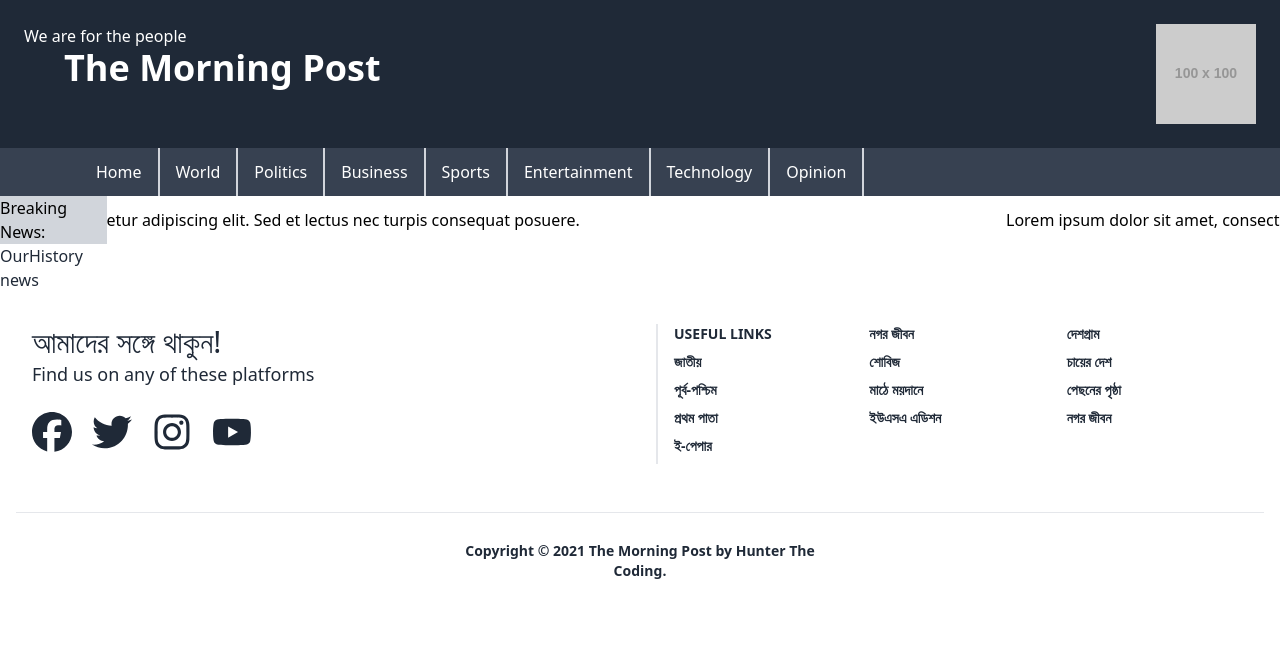
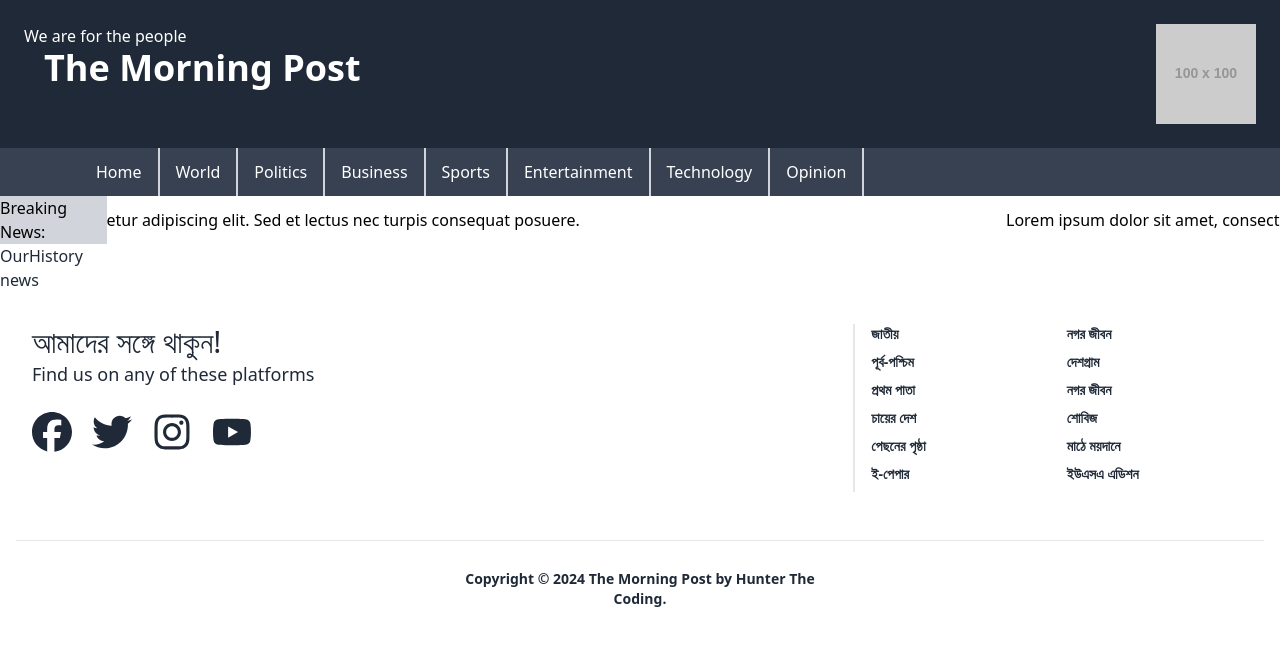
Before and after one commit to HunterTheCoding/The-Morning-Post, a React (Vite) app: page / in a window 1280 px wide. Shown: the top 646 px of the page. Built offline with nearby package versions, Linux system fonts and the light colour scheme.

Commit message:
complete simple Design Footer section

```diff
--- a/src/Components/Navbar/Footer.tsx
+++ b/src/Components/Navbar/Footer.tsx
@@ -29,10 +29,9 @@ const Footer = () => {
                                 </button>
                             </div>
                         </div>
-                        <div className="w-full lg:w-6/12 px-4 ">
-                            <div className="flex flex-wrap items-top mb-6 ">
+                        <div className="w-full lg:w-6/12 px-4">
+                            <div className="flex items-top mb-6">
                                 <div className="w-full lg:w-4/12 px-4 ml-auto border-l-2">
-                                    <span className="block uppercase text-blueGray-500 text-sm font-semibold mb-2">Useful Links</span>
                                     <ul className="list-unstyled">
                                         <li>
                                             <a className="text-blueGray-600 hover:text-blueGray-800 font-semibold block pb-2 text-sm" href="#">জাতীয়</a>
@@ -44,12 +43,24 @@ const Footer = () => {
                                             <a className="text-blueGray-600 hover:text-blueGray-800 font-semibold block pb-2 text-sm" href="#">প্রথম পাতা</a>
                                         </li>
                                         <li>
+                                            <a className="text-blueGray-600 hover:text-blueGray-800 font-semibold block pb-2 text-sm" href="#">চায়ের দেশ</a>
+                                        </li>
+                                        <li>
+                                            <a className="text-blueGray-600 hover:text-blueGray-800 font-semibold block pb-2 text-sm" href="#">পেছনের পৃষ্ঠা</a>
+                                        </li>
+                                        <li>
                                             <a className="text-blueGray-600 hover:text-blueGray-800 font-semibold block pb-2 text-sm" href="#">ই-পেপার</a>
                                         </li>
                                     </ul>
                                 </div>
                                 <div className="w-full lg:w-4/12 px-4">
                                     <ul className="list-unstyled">
+                                        <li>
+                                            <a className="text-blueGray-600 hover:text-blueGray-800 font-semibold block pb-2 text-sm" href="#">নগর জীবন</a>
+                                        </li>
+                                        <li>
+                                            <a className="text-blueGray-600 hover:text-blueGray-800 font-semibold block pb-2 text-sm" href="#">দেশগ্রাম</a>
+                                        </li>
                                         <li>
                                             <a className="text-blueGray-600 hover:text-blueGray-800 font-semibold block pb-2 text-sm" href="#">নগর জীবন</a>
                                         </li>
@@ -64,22 +75,6 @@ const Footer = () => {
                                         </li>
                                     </ul>
                                 </div>
-                                <div className="w-full lg:w-4/12 px-4">
-                                    <ul className="list-unstyled">
-                                        <li>
-                                            <a className="text-blueGray-600 hover:text-blueGray-800 font-semibold block pb-2 text-sm" href="#">দেশগ্রাম</a>
-                                        </li>
-                                        <li>
-                                            <a className="text-blueGray-600 hover:text-blueGray-800 font-semibold block pb-2 text-sm" href="#">চায়ের দেশ</a>
-                                        </li>
-                                        <li>
-                                            <a className="text-blueGray-600 hover:text-blueGray-800 font-semibold block pb-2 text-sm" href="#">পেছনের পৃষ্ঠা</a>
-                                        </li>
-                                        <li>
-                                            <a className="text-blueGray-600 hover:text-blueGray-800 font-semibold block pb-2 text-sm" href="#">নগর জীবন</a>
-                                        </li>
-                                    </ul>
-                                </div>
                             </div>
                         </div>
                     </div>
@@ -87,7 +82,7 @@ const Footer = () => {
                     <div className="flex flex-wrap items-center md:justify-between justify-center">
                         <div className="w-full md:w-4/12 px-4 mx-auto text-center">
                             <div className="text-sm text-blueGray-500 font-semibold py-1">
-                                Copyright © <span id="get-current-year">2021</span><a href="#" className="text-blueGray-500 hover:text-gray-800" target="_blank" /> The Morning Post by
+                                Copyright © <span id="get-current-year">2024</span><a href="#" className="text-blueGray-500 hover:text-gray-800" target="_blank" /> The Morning Post by
                                 <a href="#" className="text-blueGray-500 hover:text-blueGray-800"> Hunter The Coding</a>.
                             </div>
                         </div>
--- a/src/Components/Navbar/Navbar.tsx
+++ b/src/Components/Navbar/Navbar.tsx
@@ -8,7 +8,7 @@ const Navbar = () => {
                     <div>
                         <p>We are for the people</p>
                     </div>
-                    <h1 className=" ml-10 font-extrabold text-4xl">The Morning Post</h1>
+                    <h1 className=" ml-3 lg:ml-5 font-semibold lg:font-extrabold text-2xl lg:text-4xl">The Morning Post</h1>
                 </div>
                 <img src="https://via.placeholder.com/100" alt="logo" />
             </header>
@@ -23,6 +23,7 @@ const Navbar = () => {
                 <a className="block float-left text-white text-center border-r-2 border-gray-300 no-underline relative py-3 px-4 hover:bg-gray-300 hover:text-gray-700" href="#">Technology</a>
                 <a className="block float-left text-white text-center border-r-2 border-gray-300 no-underline relative py-3 px-4 hover:bg-gray-300 hover:text-gray-700" href="#">Opinion</a>
             </nav>
+            {/* test */}
             <div className="text-black flex pl-5vw pr-5vw">
                 Breaking News:
                 <Marquee className="bg-white text-black">
```
